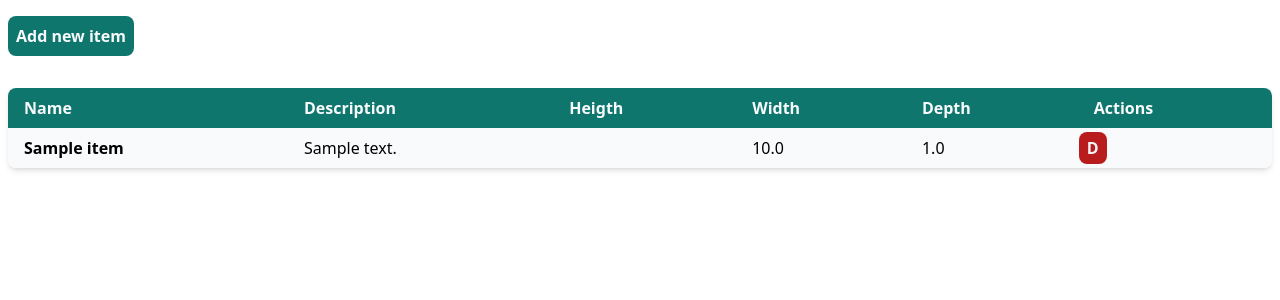
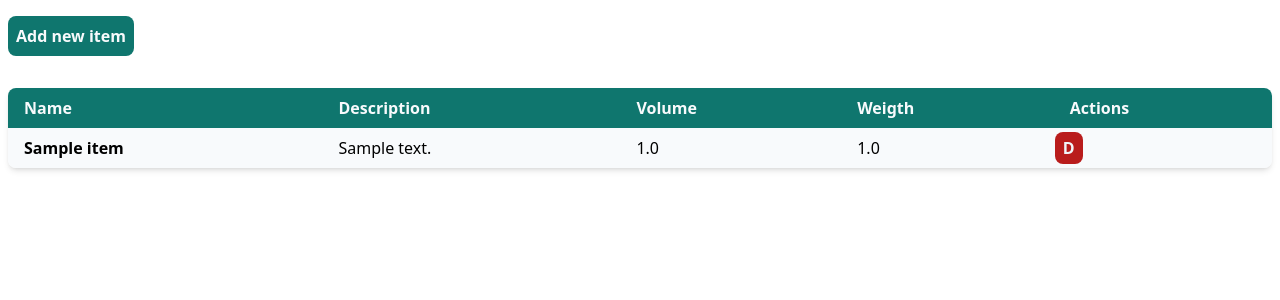
Before and after one commit to GianlucaTurra/dERP, a Django app: page /items/master/ in a window 1280 px wide. Shown: the part 84-384 px from the top of the page. Run offline with Django 5.2, Linux system fonts and the light colour scheme; a user stored in the database is signed in; tables that the repository leaves empty hold one stand-in row (values such as "Sample post"); some libraries are stand-ins or nearby versions.

Commit message:
Update to model delete modal
Item model updated for volume and weigth.

Now the delete is called after a confirmation dialog

```diff
--- a/derp/items/forms.py
+++ b/derp/items/forms.py
@@ -10,7 +10,7 @@
 class NewItemForm(forms.ModelForm):
     class Meta:
         model = Item
-        fields = ['name', 'description', 'height_mm', 'width_mm', 'depth_mm', 'weigth_g']
+        fields = ['name', 'description', 'volume_cm3', 'weigth_g']
 
     name = forms.CharField(
         widget=forms.TextInput(attrs={
@@ -24,22 +24,8 @@
             'placeholder': 'Brief description'
         })
     )
-    height_mm = forms.FloatField(
-        label='Height in millimeters',
-        widget=forms.NumberInput({
-            'class': DIMENSIONS_STYLE,
-            'placeholder': 0.00,
-            'step': 0.01
-        }))
-    width_mm = forms.FloatField(
-        label='Width in millimeters',
-        widget=forms.NumberInput({
-            'class': DIMENSIONS_STYLE,
-            'placeholder': 0.00,
-            'step': 0.01
-        }))
-    depth_mm = forms.FloatField(
-        label='Depth in millimeters',
+    volume_cm3 = forms.FloatField(
+        label='Volume in cm3',
         widget=forms.NumberInput({
             'class': DIMENSIONS_STYLE,
             'placeholder': 0.00,
--- a/derp/items/models.py
+++ b/derp/items/models.py
@@ -12,9 +12,7 @@
     """
     name = models.CharField(max_length=20, null=False, unique=True)
     description = models.TextField(null=True, blank=True)
-    width_mm = models.FloatField(verbose_name="Width in millimeters", null=False, default=0.)
-    height_mm = models.FloatField(verbose_name="Heigth in millimeters", null=False, default=0.)
-    depth_mm = models.FloatField(verbose_name="Depth in millimeters", null=False, default=0.)
+    volume_cm3 = models.FloatField(verbose_name="Volume in cm3", null=False, default=0.)
     weigth_g = models.FloatField(verbose_name="Weigth in grams", null=False, default=0.)
     components = models.ForeignKey(
         'self',
--- a/derp/items/templates/master_file.html
+++ b/derp/items/templates/master_file.html
@@ -24,9 +24,8 @@
       <tr>
         <th scope="col" class="py-2 px-4">Name</th>
         <th scope="col" class="py-2 px-4">Description</th>
-        <th scope="col" class="py-2 px-4">Heigth</th>
-        <th scope="col" class="py-2 px-4">Width</th>
-        <th scope="col" class="py-2 px-4">Depth</th>
+        <th scope="col" class="py-2 px-4">Volume</th>
+        <th scope="col" class="py-2 px-4">Weigth</th>
         <th scope="col" class="py-2 px-4">Actions</th>
       </tr>
     </thead>
@@ -35,15 +34,15 @@
         <tr id="id-{{item.id}}" class="odd:bg-slate-50 even:bg-slate-200">
           <td scope="row" class="py-2 px-4 font-semibold">{{ item.name }}</td>
           <td scope="row" class="py-2 px-4">{{ item.description }}</td>
-          <td scope="row" class="py-2 px-4">{{ item.heigth_mm }}</td>
-          <td scope="row" class="py-2 px-4">{{ item.width_mm }}</td>
-          <td scope="row" class="py-2 px-4">{{ item.depth_mm }}</td>
+          <td scope="row" class="py-2 px-4">{{ item.volume_cm3 }}</td>
+          <td scope="row" class="py-2 px-4">{{ item.weigth_g }}</td>
           <td scope="row">
             {% csrf_token %}
             <button
-              hx-delete="/items/delete/{{item.id}}"
-              hx-target="#id-{{item.id}}"
-              hx-swap="delete swap:1s"
+              hx-get="/items/delete/{{item.id}}"
+              hx-target="body"
+              hx-swap="beforeend"
+              hx-trigger="click"
               class="py-1 px-2 font-semibold rounded-lg bg-red-700 text-slate-100">
               D
             </button>
--- a/derp/items/views.py
+++ b/derp/items/views.py
@@ -14,7 +14,7 @@
     items = Item.objects.all()
     return render(request, 'master_file.html', {'items': items})
 
-# @login_required
+@login_required
 def new_item(request: HttpRequest) -> HttpResponse:
     """Add new Item
     GET: returns the template with the form
@@ -37,9 +37,11 @@
 def delete_item(request: HttpRequest, uuid: str) -> HttpResponse:
     """Delete a record from Item
     If the record is not found a 404 response is risen
-    After deletion the user is redirected to item master page (only place to call this)
+    If called from master file (GET) returns a confirmation dialog
+    After deletion the user is redirected to item master page
     """
+    item = get_object_or_404(Item, pk=uuid)
     if request.method == 'DELETE':
-        item = get_object_or_404(Item, pk=uuid)
         item.delete()
-    return master_file(request)
+        return master_file(request)
+    return render(request, 'confirm_delete.html', {'item': item})
```
Also changed, not shown: derp/items/templates/confirm_delete.html (added, +27 -0 lines), derp/items/migrations/0011_remove_item_depth_mm_remove_item_height_mm_and_more.py (added).
